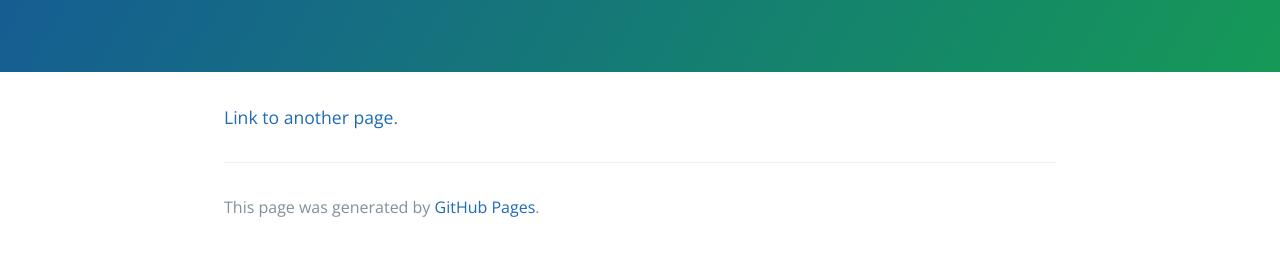
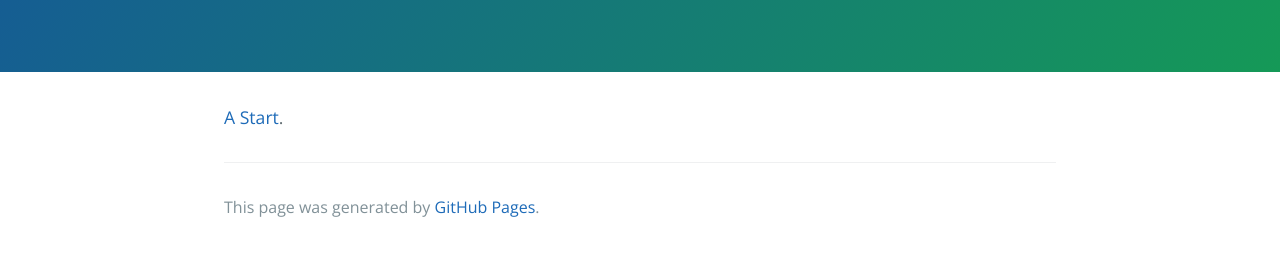
Before and after one commit to AeolusZhao/aeoluszhao.github.io, a Jekyll site: the page built from index.md, in a window 1280 px wide. Shown: the part 245-501 px from the top of the page. Built offline with Jekyll 4.4.1, drawn with Linux system fonts in a browser that asks for light colours.

Commit message:
Update index.md

```diff
--- a/index.md
+++ b/index.md
@@ -1,4 +1,4 @@
 ---
 layout: default
 ---
-[Link to another page](./thoughts/AStart.html).
+[A Start](./thoughts/AStart.html).
```
